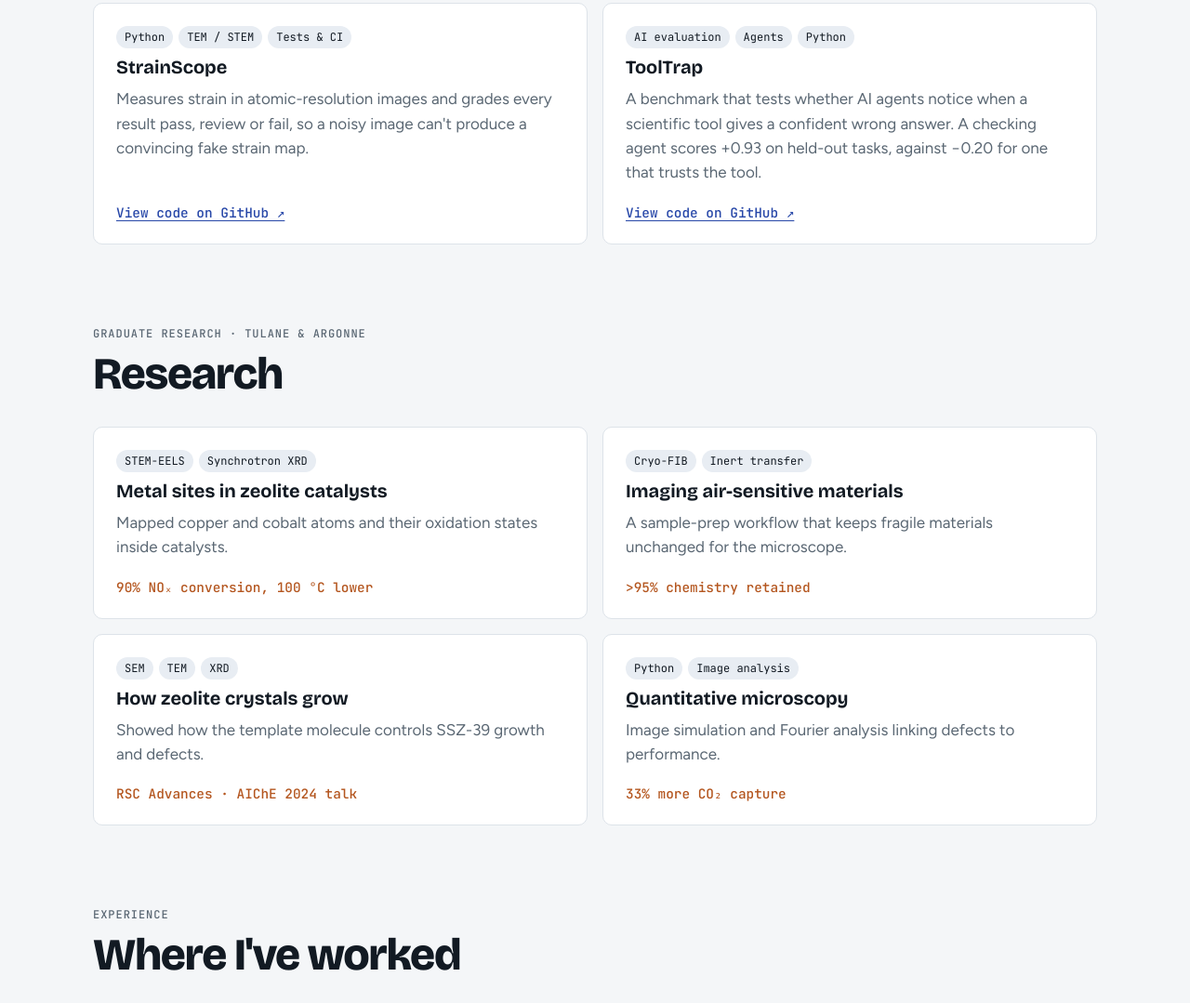
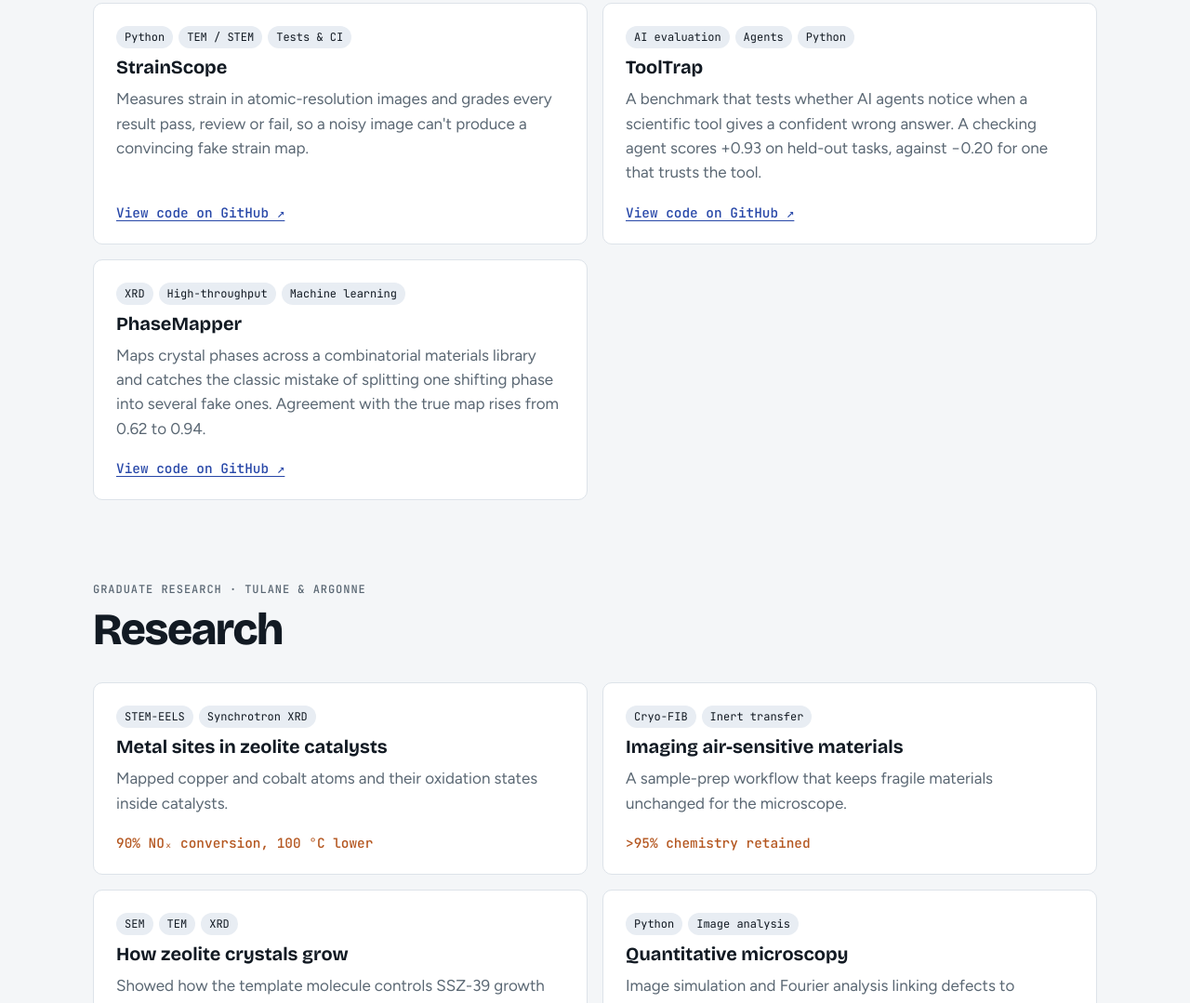
Before and after one commit to CynthiaUkagha/cynthiaukagha.github.io, a plain HTML site: page index.html in a window 1280 px wide. Shown: the part 1960-3039 px from the top of the page at 93% size. Drawn offline with nearby package versions, Linux system fonts and the light colour scheme.

Commit message:
Add PhaseMapper
Co-Authored-By: Claude Opus 5.5 <noreply@anthropic.com>

```diff
--- a/index.html
+++ b/index.html
@@ -262,6 +262,12 @@ footer { padding-block: 0 40px; color: var(--muted); font-size: 0.9rem; }
         <p>A benchmark that tests whether AI agents notice when a scientific tool gives a confident wrong answer. A checking agent scores +0.93 on held-out tasks, against −0.20 for one that trusts the tool.</p>
         <p class="outcome"><a href="https://github.com/CynthiaUkagha/tooltrap" target="_blank" rel="noopener">View code on GitHub ↗</a></p>
       </article>
+      <article class="project">
+        <div class="tags"><span class="tag">XRD</span><span class="tag">High-throughput</span><span class="tag">Machine learning</span></div>
+        <h3>PhaseMapper</h3>
+        <p>Maps crystal phases across a combinatorial materials library and catches the classic mistake of splitting one shifting phase into several fake ones. Agreement with the true map rises from 0.62 to 0.94.</p>
+        <p class="outcome"><a href="https://github.com/CynthiaUkagha/phasemapper" target="_blank" rel="noopener">View code on GitHub ↗</a></p>
+      </article>
     </div>
   </section>
 
```
